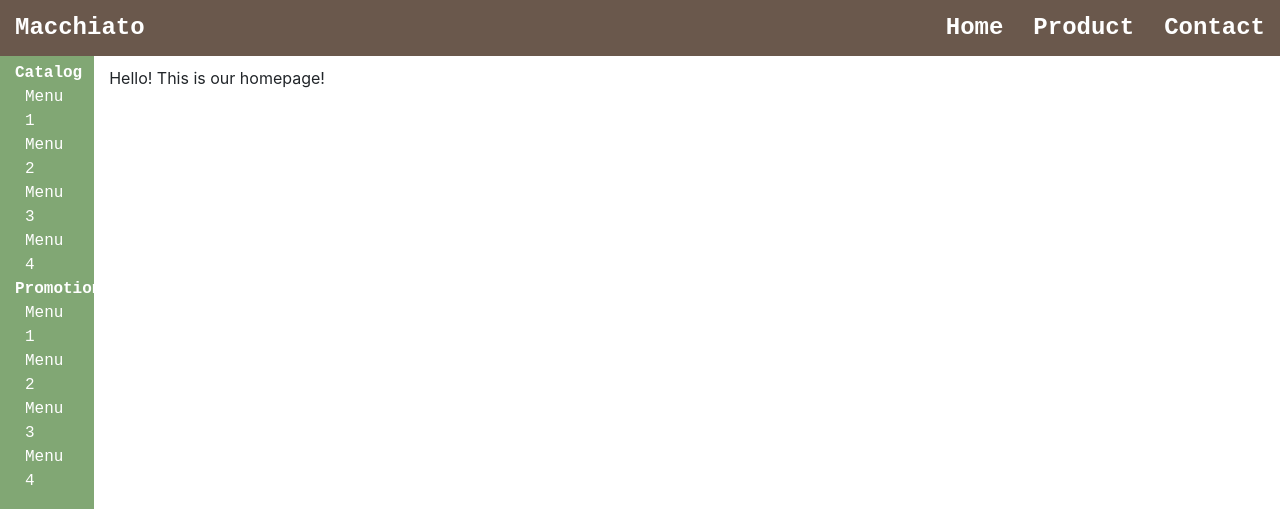
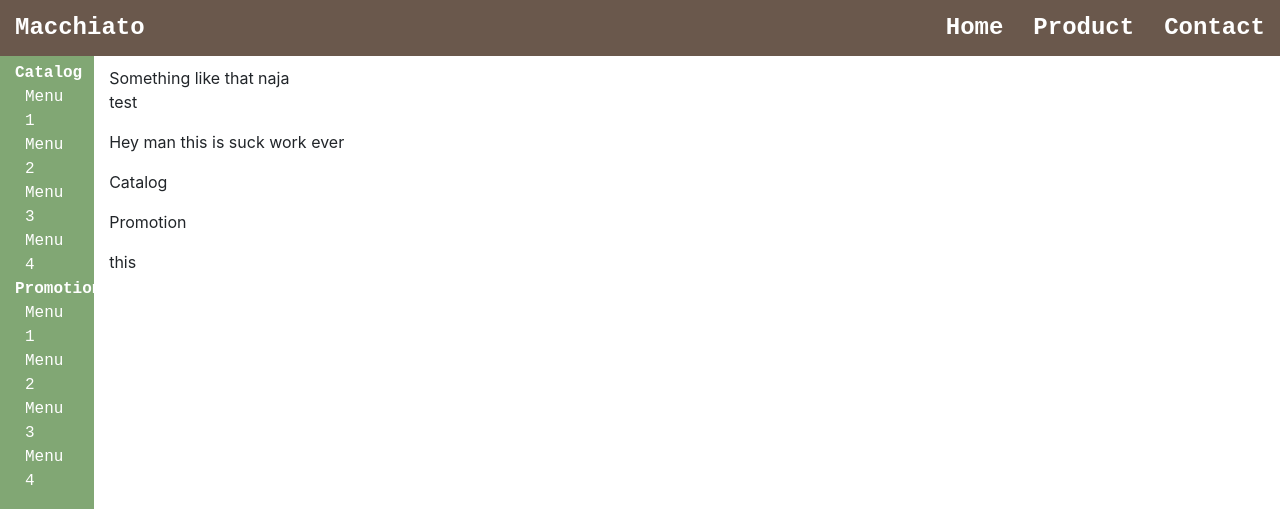
Before and after one commit to tuterdust/ECommerce, a Django app: page / in a window 1280 px wide. Shown: the top 522 px of the page. Run offline with Django 3.2, Linux system fonts and the light colour scheme; some libraries are stand-ins or nearby versions.

Commit message:
something seashell

```diff
--- a/src/main/templates/home.html
+++ b/src/main/templates/home.html
@@ -1,5 +1,11 @@
 {% extends 'base.html' %}
 
 {% block content %}
-  Hello! This is our homepage!
+  <h>Something like that naja</h>
+  <p>test</p>
+  <p>Hey man this is suck work ever</p>
+  <p>Catalog </p>
+  <p>Promotion</p>
+  <table>this</table>
+
 {% endblock %}
```
